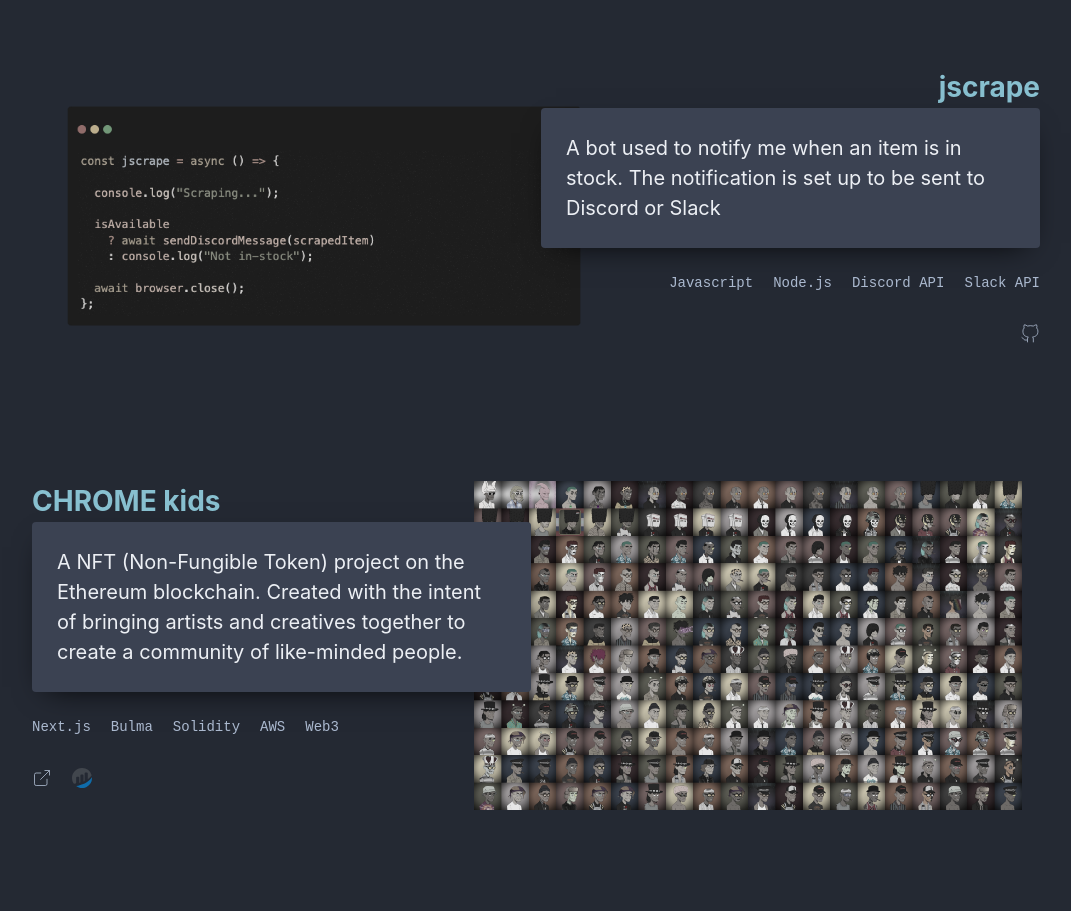
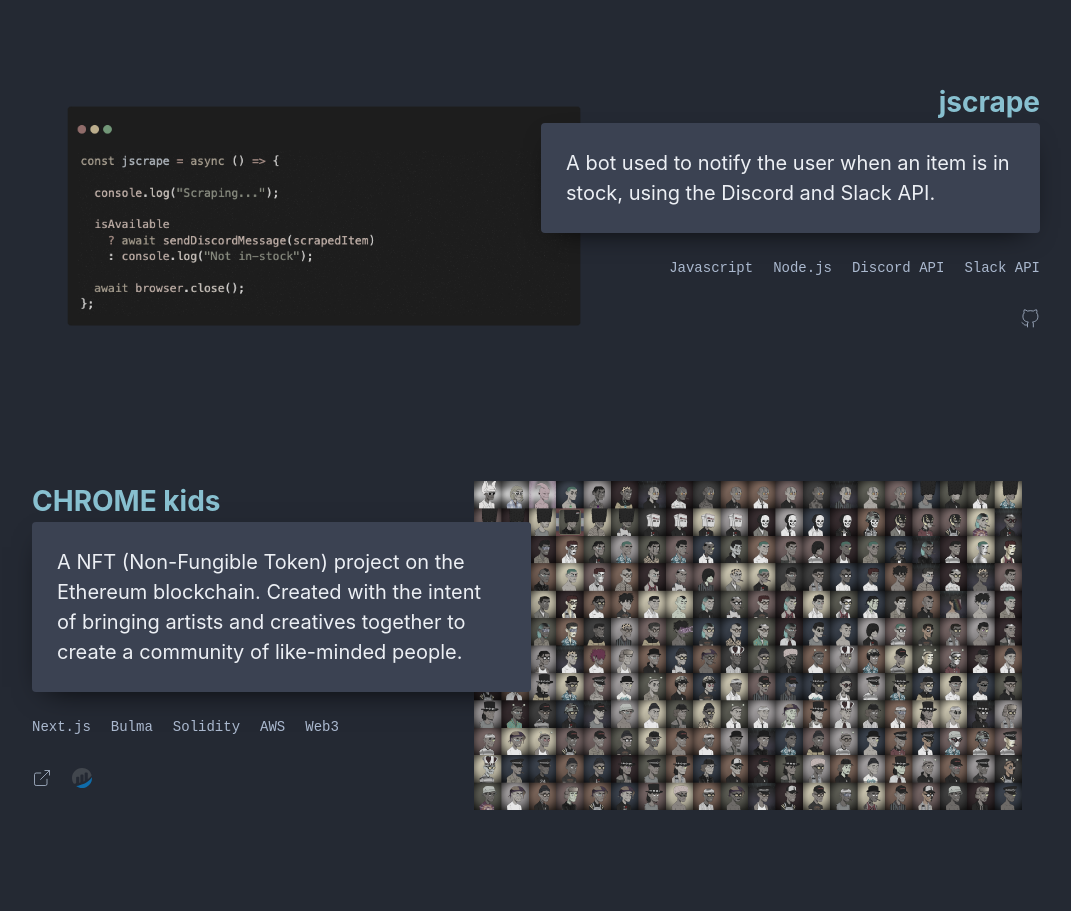
Before and after one commit to jpilapil/portfolio2022, a Next.js app: page / in a window 1280 px wide. Shown: the part 2880-3791 px from the top of the page, without its empty margins (104-1175 px from the left). Built offline with nearby package versions, Linux system fonts and the light colour scheme.

Commit message:
update project desc

```diff
--- a/components/projects/content.js
+++ b/components/projects/content.js
@@ -2,7 +2,7 @@
   projectList: [
     {
       projectName: "jscrape",
-      desc: "A bot used to notify me when an item is in stock. The notification is set up to be sent to Discord or Slack",
+      desc: "A bot used to notify the user when an item is in stock, using the Discord and Slack API.",
       tech: ["Javascript", "Node.js", "Discord API", "Slack API"],
       src: "/project-images/jscrape.png",
       url: "https://github.com/jpilapil/jscrape",
```
